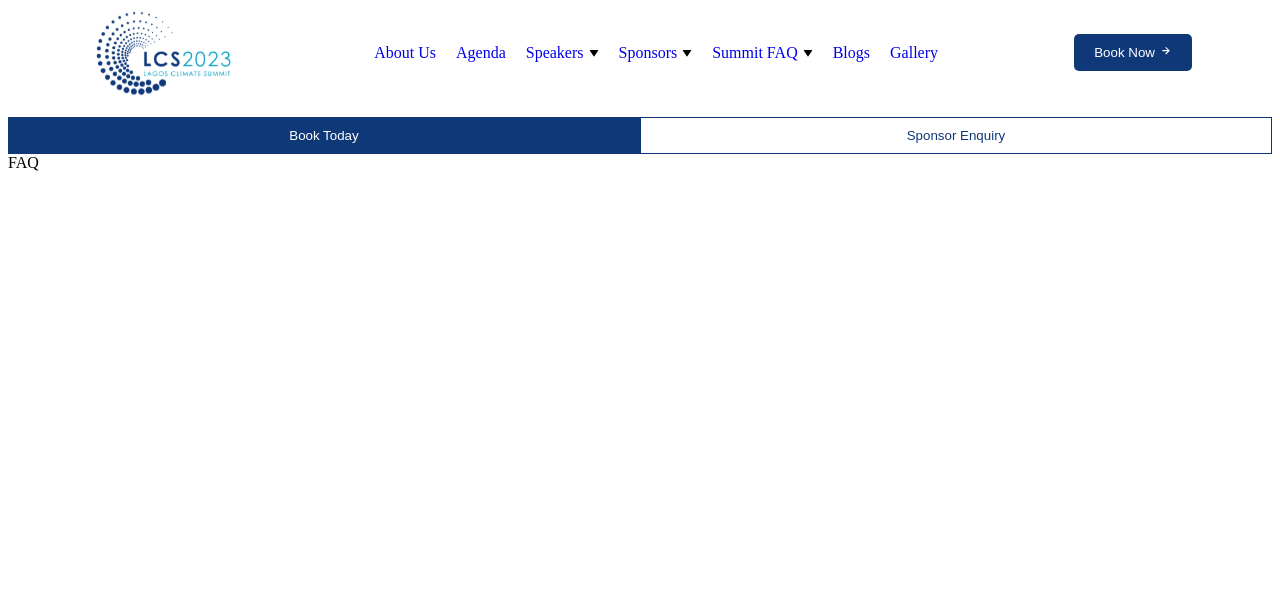
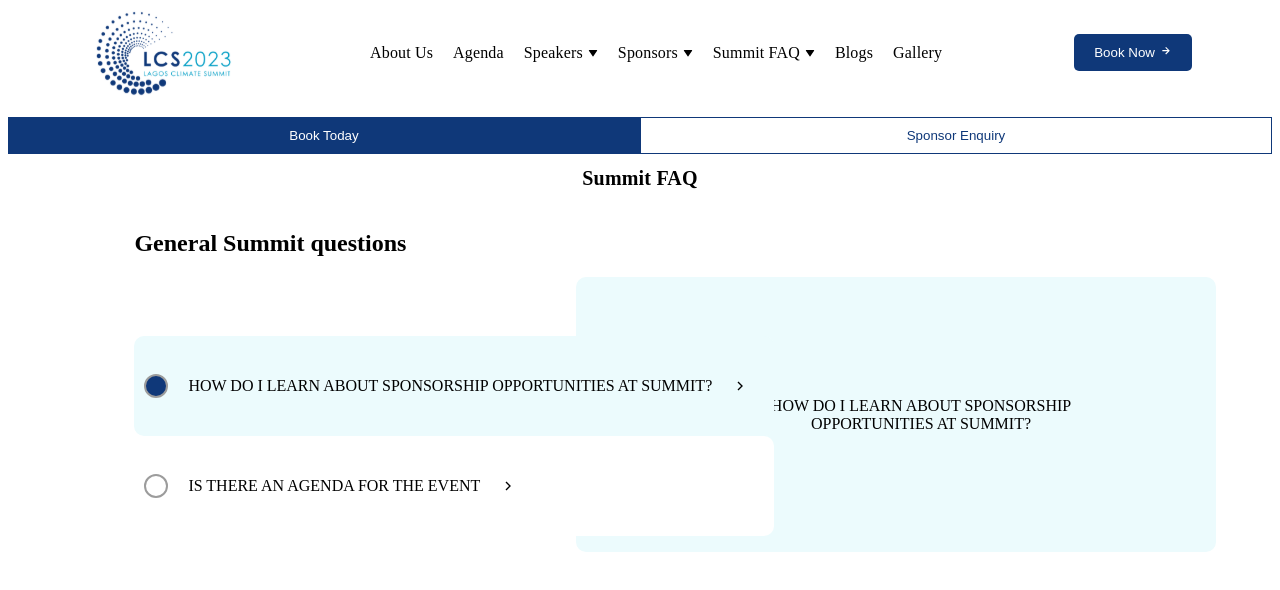
Before and after one commit to thomasAmara/Lagos-Economic-Summit, a React (Create React App) app: page /FAQ in a window 1280 px wide. Shown: the top 590 px of the page. Built offline with nearby package versions, Linux system fonts and the light colour scheme.

Commit message:
feat: faq page

```diff
--- a/src/App.js
+++ b/src/App.js
@@ -4,7 +4,7 @@ import { Routes, Route } from 'react-router-dom';
 import Navbar from './Components/Navbar/Navbar';
 const AboutUs = lazy(() => import('./Pages/AboutUs'));
 const Home = lazy(() => import('./Pages/Home'));
-const FAQ = lazy(() => import('./Pages/FAQ'));
+const FAQ = lazy(() => import('./Pages/FAQ/FAQ'));
 
 function App() {
   return (
--- a/src/Components/Navbar/Navbar.css
+++ b/src/Components/Navbar/Navbar.css
@@ -22,6 +22,16 @@ img{
 
 .navbar a{
   text-decoration: none;
+  font-size: 16px;
+  font-style: normal;
+  font-weight: 500;
+  line-height: normal;
+  letter-spacing: 0.16px;
+  color: black
+}
+
+a:hover{
+  color: red;
 }
 
 .navbar-svg{
@@ -33,7 +43,6 @@ img{
 .book-now{
   display: flex;
   align-items: center;
-
 }
 
 .book-now button{
@@ -42,6 +51,12 @@ img{
   background-color:  #0F3879;
   padding: 10px 20px;
   color: white;
+}
+
+.book-now button:hover{
+  background-color: white;
+  color: #0F3879;
+  border: 1px solid #0F3879;
 }
 
 .nav-btn button{
--- a/src/Components/Navbar/Navbar.jsx
+++ b/src/Components/Navbar/Navbar.jsx
@@ -5,7 +5,7 @@ import { Link } from 'react-router-dom'
 import AboutUs from '../../Pages/AboutUs'
 import {BiSolidDownArrow} from "react-icons/bi"
 import {BiRightArrowAlt} from "react-icons/bi"
-import FAQ from '../../Pages/FAQ'
+import FAQ from '../../Pages/FAQ/FAQ'
 
 export default function Navbar() {
   return (
--- a/src/Pages/FAQ.jsx
+++ /dev/null
@@ -1,11 +0,0 @@
-import React from 'react';
-
-function FAQ() {
-  return (
-     <div>
-      FAQ
-     </div>
-  )
-}
-
-export default FAQ;
--- /dev/null
+++ b/src/Pages/FAQ/FAQ.css
@@ -0,0 +1,111 @@
+.faq {
+  margin: 0 auto;
+  width: 100%;
+  height: 100vh;
+}
+
+h1 {
+  text-align: center;
+  font-size: 20px;
+  font-style: normal;
+  font-weight: 600;
+  line-height: normal;
+  letter-spacing: 0.2px;
+}
+
+/* .questions-border{
+  border-bottom: 5px solid #0F3879;
+  text-align: center;
+
+} */
+
+h2{
+  margin-top: 40px;
+}
+
+.questions {
+  width: 80%;
+  margin: 0 auto;
+}
+
+.container {
+  /* margin: 0 auto;   */
+  width: 100%;
+  display: flex;
+  align-items: center;
+  background-color: black;
+}
+
+.rectangle {
+  height: 100px;
+  border-radius: 10px;
+}
+
+.left-rectangle {
+  width: 50%;
+  height: 50px;
+  position: absolute;
+  z-index: 90;
+  height: 192px;
+  top: 42%;
+  /* background-color: white; */
+}
+
+.right-rectangle {
+  width: 50%;
+  background-color: #ecfbfd;
+  position: absolute;
+  right: 5%;
+  height: 275px;
+  display: flex;
+  justify-content: center;
+  align-items: center;
+}
+
+.faq-answer{
+  width: 50%;
+  text-align: center;
+  margin-left: 50px;
+ }
+
+.sub-one {
+  /* background-color: #ecfbfd; */
+  display: flex;
+  align-items: center;
+  gap: 20px;
+  padding-left: 10px;
+}
+
+.sub-two{
+  display: flex;
+  align-items: center;
+  gap: 20px;
+  padding-left: 10px;
+  /* background-color: white; */
+}
+
+/* .round {
+  text-align: center;
+  display: flex;
+  flex-direction: column;
+  align-items: center;
+} */
+
+
+
+
+
+.radio {
+  height: 20px;
+  width: 20px;
+  display: flex;
+  justify-content: center;
+  align-items: center;
+  border-radius: 50%;
+  border: 2px solid #9c9c9c;
+
+}
+
+.done{
+  background-color: #0F3879;
+}
--- /dev/null
+++ b/src/Pages/FAQ/FAQ.jsx
@@ -0,0 +1,60 @@
+import { useState } from "react";
+import React from "react";
+import "../FAQ/FAQ.css";
+import { GrFormNext } from "react-icons/gr";
+
+function FAQ() {
+  const [ backgroundColor1, setBackgroundColor1 ] = useState('#ecfbfd');
+  const [ backgroundColor2, setBackgroundColor2] = useState('white')
+  const [toggle, setToggle] = useState(true)
+
+  function swapColors() {
+    setBackgroundColor1(backgroundColor2)
+    setBackgroundColor2(backgroundColor1)
+    setToggle(!toggle)
+  }
+
+
+
+  return (
+    <div className="faq">
+      <div>
+      <h1>Summit FAQ</h1>
+      </div>
+      <div className="questions">
+        <h2>General Summit questions</h2>
+        {/* <div className="container"> */}
+        <div className="rectangle left-rectangle">
+          <div className="rectangle sub-one" style={{backgroundColor: backgroundColor1}}>
+            <div
+              className={
+                toggle ? "radio done" : "radio"
+              }
+              onClick={swapColors}
+            ></div>
+            <p>HOW DO I LEARN ABOUT SPONSORSHIP OPPORTUNITIES AT SUMMIT?</p>
+            <GrFormNext />
+          </div>
+          <div className="rectangle sub-two" style={{backgroundColor: backgroundColor2}}>
+            <div
+              className={
+                toggle ? "radio" : "radio done"
+              }
+              onClick={swapColors}
+            ></div>
+            <p>IS THERE AN AGENDA FOR THE EVENT</p>
+            <GrFormNext />
+          </div>
+        </div>
+        <div className="rectangle right-rectangle">
+          <div className="faq-answer">
+            {toggle ? <p>HOW DO I LEARN ABOUT SPONSORSHIP OPPORTUNITIES AT SUMMIT?</p> : <p>We will be announcing speakers soon, stay tuned</p>}
+          </div>
+        </div>
+        {/* </div> */}
+      </div>
+    </div>
+  );
+}
+
+export default FAQ;
```
